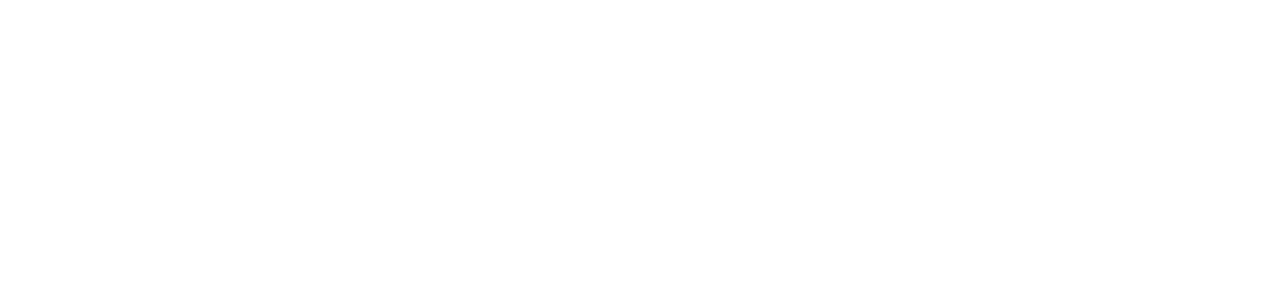
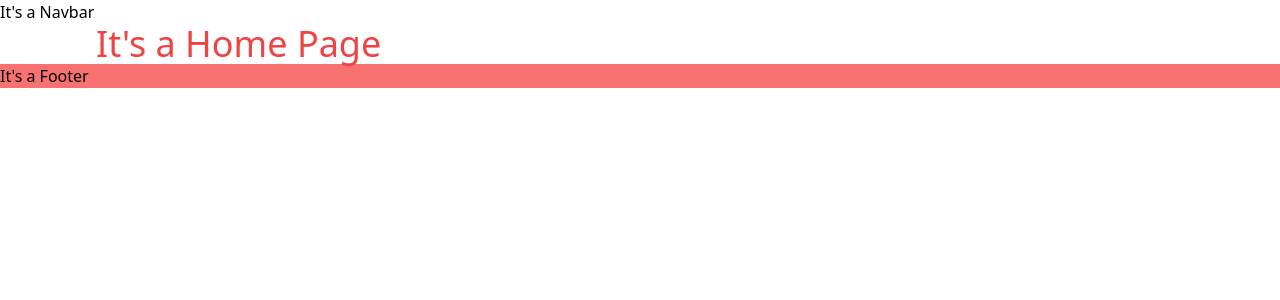
Before and after one commit to jamik-dev/quantic-figma, a Vue app: page /home in a window 1280 px wide. Before the commit this address had no page. Shown: the top 300 px of the page. Built offline with nearby package versions, Linux system fonts and the light colour scheme.

Commit message:
building architecture

```diff
--- /dev/null
+++ b/src/components/global/Footer.vue
@@ -0,0 +1,11 @@
+<template>
+  <footer class="w-full bg-red-400">
+    <h1>It's a Footer</h1>
+  </footer>
+</template>
+
+<script setup>
+</script>
+
+<style>
+</style>
--- /dev/null
+++ b/src/components/global/Navbar.vue
@@ -0,0 +1,11 @@
+<template>
+  <header>
+    <h1>It's a Navbar</h1>
+  </header>
+</template>
+
+<script setup>
+</script>
+
+<style>
+</style>
--- /dev/null
+++ b/src/layouts/DefaultLayout.vue
@@ -0,0 +1,13 @@
+<template>
+  <Navbar />
+  <section id="layout" class="w-[85%] mx-auto">
+    <router-view></router-view>
+  </section>
+  <Footer />
+</template>
+
+<script setup>
+</script>
+
+<style scoped>
+</style>
--- a/src/router/index.js
+++ b/src/router/index.js
@@ -1,12 +1,21 @@
 import { createRouter, createWebHistory } from 'vue-router'
+import DefaultLayout from "../layouts/DefaultLayout.vue"
 
 const router = createRouter({
   history: createWebHistory(import.meta.env.BASE_URL),
   routes: [
     {
       path: '/',
-      name: 'home',
-      component: () => import('../views/Home.vue')
+      name: 'DefaultLayout',
+      component: DefaultLayout,
+      redirect: '/home',
+      children: [
+        {
+          path: '/home',
+          name: 'Home',
+          component: () => import('../views/Home.vue')
+        }
+      ]
     },
   ]
 })
--- a/tailwind.config.js
+++ b/tailwind.config.js
@@ -5,7 +5,17 @@
     "./src/**/*.{vue,js,ts,jsx,tsx}"
   ],
   theme: {
-    extend: {},
+    extend: {
+      colors: {
+        'primary': '#170F49',
+        'gradientfrom': '#F92B74',
+        'gradientto': '#FB4C59',
+        'hoverbg': '#EFF0F6'
+      }
+    },
+    fontFamily: {
+      'outfit': ['Outfit', 'sans-serif']
+    }
   },
   plugins: [],
 }
```
Also changed, not shown: src/main.js (+7 -0 lines), src/views/Home.vue (+6 -3 lines).
